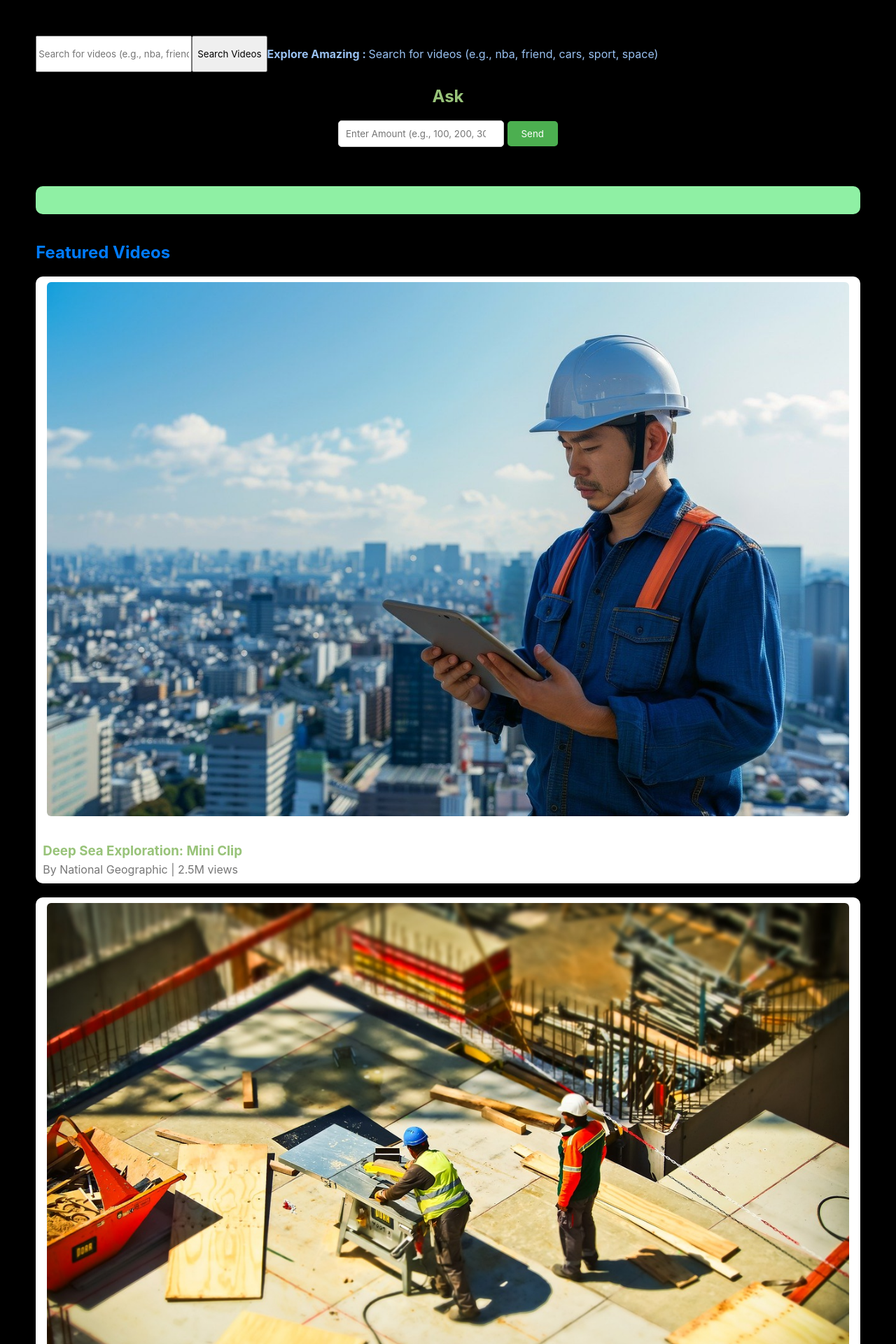
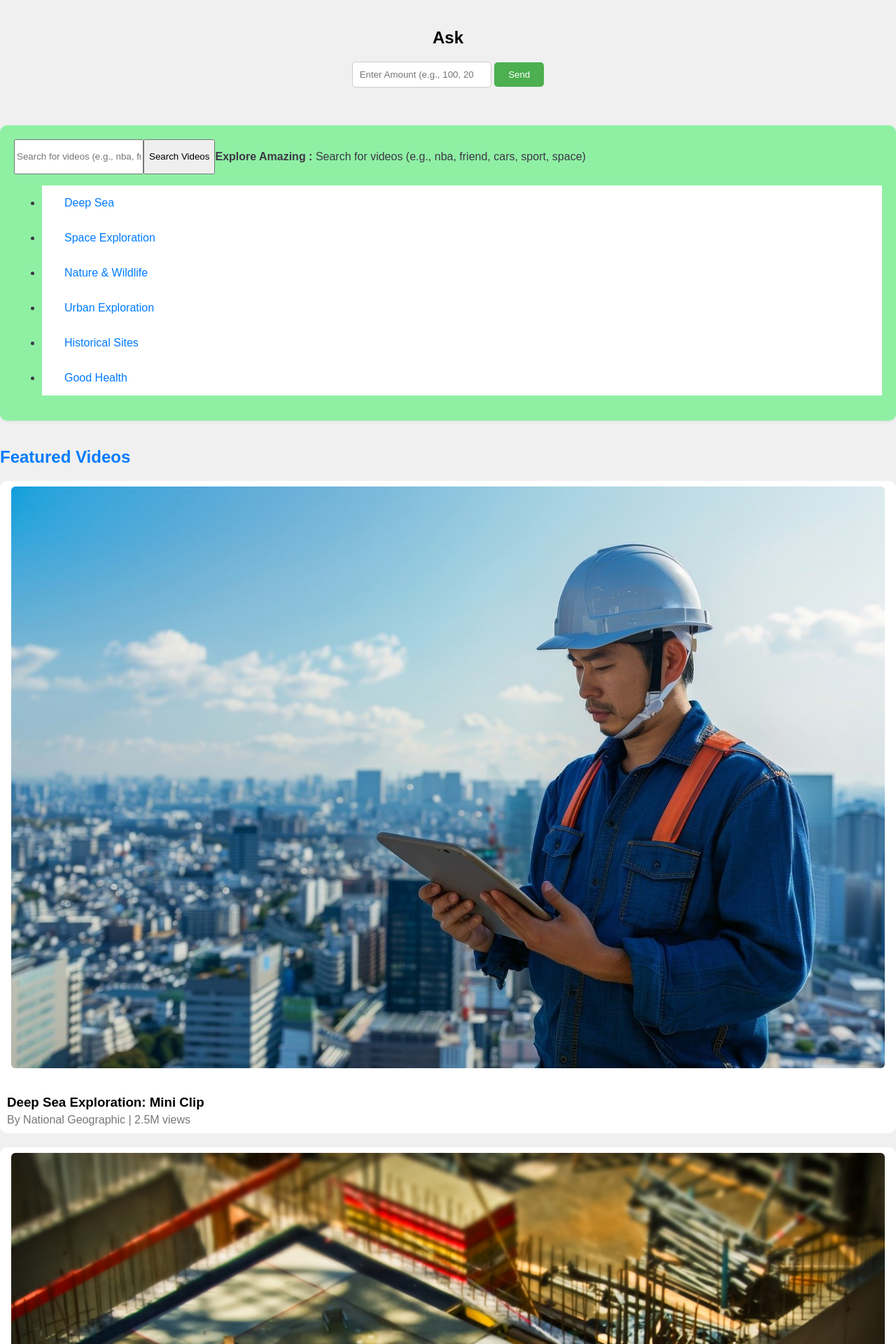
Before and after one commit to Kvnbbg/Vision-Week-Virtual-Exploration, a PHP site: page / in a window 1280 px wide. Shown: the top 1920 px of the page at 70% size. Run offline with PHP 8.4, Linux system fonts and the light colour scheme.

Commit message:
improve the UI/UX

```diff
--- a/index.html
+++ b/index.html
@@ -8,12 +8,6 @@
 </head>
 <body>
   <aside>
-    <section class="search-bar" style="display: inline-flex; position: left">
-      <input type="text" id="search-input" placeholder="Search for videos (e.g., nba, friend, cars, sport, space)">
-      <button id="search-button">Search Videos</button>  <p><strong>Explore Amazing : </strong>Search for videos (e.g., nba, friend, cars, sport, space)</p>
-      <!-- <div id="vision-discovery-content" style="display: none;"> <p>Welcome to the world of Vision Discovery! Here you'll find incredible exploration videos that will transport you to new and exciting places.</p>
-        <div class="loading-animation"> </div>-->
-    </section>
     <section id="transaction-animation" style="text-align: center; padding: 20px; position: right;">
       <h2>Ask</h2>
       <input type="number" id="amount" placeholder="Enter Amount (e.g., 100, 200, 300)">
@@ -25,6 +19,12 @@
   <main>
     <nav style="display: inline;">
       <section class="categories">
+      <section class="search-bar" style="display: inline-flex; position: left">
+        <input type="text" id="search-input" placeholder="Search for videos (e.g., nba, friend, cars, sport, space)">
+        <button id="search-button">Search Videos</button>  <p><strong>Explore Amazing : </strong>Search for videos (e.g., nba, friend, cars, sport, space)</p>
+        <!-- <div id="vision-discovery-content" style="display: none;"> <p>Welcome to the world of Vision Discovery! Here you'll find incredible exploration videos that will transport you to new and exciting places.</p>
+          <div class="loading-animation"> </div>-->
+      </section>
         <ul>
           <li><a href="#">Deep Sea</a></li>
           <li><a href="#">Space Exploration</a></li>
@@ -104,22 +104,14 @@
 
   <section class="social-sharing">
     <h3>Share the Adventure</h3>
-    <a href="#"><i class="fab fa-facebook-f"></i> Share on Facebook</a>
+    <a href="https://www.facebook.com/profile.php?id=61557626589574" target="_blank" class="social-icon facebook""><i class="fab fa-facebook-f"></i> Share on Facebook</a>
     <a href="https://twitter.com/techandstream"><i class="fab fa-twitter"></i> Tweet about it</a>
   </section>
   </div>
 
-  <script>
-    // Add Javascript code to handle click event
-    document.getElementById("vision-discovery").addEventListener("click", function() {
-      const content = document.getElementById("vision-discovery-content");
-      content.style.display = content.style.display === "none" ? "block" : "none";
-      // Optionally add logic to show/hide loading animation during content toggle
-    });
-  </script>
-  <p>Coming Soon: Integration with wider video platforms for an even bigger library!</p>
+  <p>Coming Soon: Integration with wider video platforms for an even bigger library !</p>
 
-  <p>&copy; 2024 Vision Discovery. All Rights Reserved.</p>
+  <p>&copy; 2024 Vision Week by Kvnbbg. All Rights Reserved.</p>
   </footer>
   <script src="script.js"></script>
 </body>
--- a/script.js
+++ b/script.js
@@ -30,25 +30,10 @@
   });
 
 
+//////////////////////////////////////////////////////////////////////
 
 
-// This file is currently empty.
-// In the future, you can add Javascript functionality here,
-// such as making the upcoming games clickable or updating scores dynamically.
-const searchInput = document.getElementById('search-input');
-const searchButton = document.getElementById('search-button');
-
-searchButton.addEventListener('click', () => {
-  const searchTerm = searchInput.value.toLowerCase();
-
-  // Handle different search terms
-  if (searchTerm === 'nba') {
-    // Open nba.html in the same window (not recommended for production)
-    window.location.href = 'nba.html'; // Consider using a navigation framework for better UX
-  } else {
-    // Redirect to Google search (more appropriate for external search)
-    window.location.href = 'https://www.youtube.com/watch?v=RgB5Ub1GNUU' + searchTerm;
-  }
+//////////////////////////////////////////////////////////////////////
 
   // Simulate opening app.jpg for 3 seconds (not possible due to security restrictions)
   // **Security Note:** Directly opening local files from a web page is not allowed due to security concerns. It could potentially expose user data or compromise system security.
--- a/style.css
+++ b/style.css
@@ -1,9 +1,72 @@
 body {
-  font-family: 'Helvetica Neue', sans-serif;
-  background-color: #000000;
-  color: #99c1f1;
-  margin: 2%;
-  padding: 2%;
+  font-family: Arial, sans-serif;
+  background-color: #f0f0f0;
+  margin: 0;
+  padding:
+}
+
+footer {
+  display: inline-flex;
+  justify-content: center;
+  align-items: center;
+}
+
+p:hover {
+  color: #568028; /* Darker green on hover for important elements */
+}
+
+
+img {
+  max-width: 100%;
+  height: auto;
+  border-radius: 0.375rem;
+  display: block; /* Ensure images are centered */
+  margin: 0 auto 1rem; /* Add some bottom margin */
+}
+
+header {
+  border: none;
+  border-top: 1px solid #ccc; /* Lighter border */
+  margin: 1rem 0;
+}
+
+nav {
+  max-width: 800px;
+  margin: 20px auto;
+  padding: 0 20px;
+}
+
+a {
+  color: #007bff; /* Dark blue */
+  text-decoration: none; /* Remove underline by default */
+  display: inline-block; /* Make anchors behave like buttons */
+  padding: 0.5rem 1rem; /* Add some padding for visual impact */
+}
+a:hover {
+  background-color: #fff; /* White background on hover */
+  color: #007bff; /* Dark blue text on hover */
+  border: 1px solid #99c1f1; /* Subtle border with hover effect */
+  transition: background-color 0.3s ease-in-out;
+}
+
+
+  li {
+    padding: 0.5rem 1rem; /* Consistent padding for list items */
+    cursor: pointer; /* Indicate clickable elements */
+    background-color: #fff; /* White background for contrast */
+  }
+
+  li:hover {
+    background-color: #0069d9; /* Darker blue on hover */
+  }
+
+
+.container {
+  max-width: 100%;
+  height: auto;
+  margin: 0 auto;
+  padding: 2rem;
+  display: flex;
 }
 
 .categories {
@@ -12,9 +75,6 @@ body {
   padding: 20px;
   border-radius: 10px;
   box-shadow: 0 2px 4px rgb(119, 118, 123, 0.1)
-  text-align: center;
-  width: 100%;
-  height: 100%;
 }
 
 
@@ -136,38 +196,9 @@ body {
     margin-top: 10px;
     font-weight: bold;
   }
-
-
-* {
-  box-sizing: border-box;
-  font-family: -apple-system, BlinkMacSystemFont, "Segoe UI", Roboto, Arial, sans-serif;
-}
-
-h1, h2, h3, a {
-  color: #98c379; /* Lime green for important elements */
-}
-
-p:hover {
-  color: #568028; /* Darker green on hover for important elements */
-}
-
-.container {
-  max-width: 1200px;
-  margin: 0 auto;
-  padding: 2rem;
-}
-
-img {
-  max-width: 100%;
-  height: auto;
-  border-radius: 0.375rem;
-  display: block; /* Ensure images are centered */
-  margin: 0 auto 1rem; /* Add some bottom margin */
-}
-
-h1, h2, h3 {
-  margin-top: 0; /* Remove default top margin */
-}
+  #message.success {
+    color: green;
+  }
 
 .games-list {
   padding: 0;
@@ -179,56 +210,6 @@ h1, h2, h3 {
 
 .games-list li strong {
   color: #26a269; /* Use a brighter green for winning team */
-}
-
-header {
-  border: none;
-  border-top: 1px solid #ccc; /* Lighter border */
-  margin: 1rem 0;
-}
-
-
-a {
-  color: #007bff; /* Dark blue */
-  text-decoration: none; /* Remove underline by default */
-  display: inline-block; /* Make anchors behave like buttons */
-  padding: 0.5rem 1rem; /* Add some padding for visual impact */
-}
-  a:hover {
-  border: 1px solid #007bff; /* Subtle border with hover effect */
-  transition: background-color 0.3s ease-in-out; /* Smooth transition */
-  cursor: pointer; /* Indicate clickable element */
-  }
-
-  ul {
-    list-style: none; /* Remove bullet points */
-    padding: 0; /* No default padding */
-    margin: 0; /* No default margin */
-    display: none; /* Hide initially */
-  }
-
-  li {
-    padding: 0.5rem 1rem; /* Consistent padding for list items */
-    cursor: pointer; /* Indicate clickable elements */
-    background-color: #fff; /* White background for contrast */
-  }
-
-  li:hover {
-    background-color: #0069d9; /* Darker blue on hover */
-  }
-nav {
-  max-width: 800px;
-  margin: 20px auto;
-  padding: 0 20px;
-}
-nav a:hover {
-  background-color: #fff; /* White background for main navigation on hover */
-  color: #007bff; /* Dark blue text for main navigation on hover */
-}
-
-nav a.active {
-  background-color: #007bff; /* Dark blue for active main navigation items */
-  color: #fff; /* White text for active main navigation items */
 }
 
 /* Responsive behavior */
@@ -244,9 +225,6 @@ nav a.active {
   }
 }
 
-a:hover {
-  color: #0056b3; /* Darker blue on hover */
-}
 .nba-ball-container {
   display: flex;
   justify-content: center;
@@ -273,11 +251,10 @@ a:hover {
   position: absolute;
   top: 50%;
   left: 50%;
-  transform: translate(-50%, -50%);
+  transform: translate(-50%, -50%) rotate(45deg); /* Rotate for first black stripe */
   width: 20%;
   height: 50%;
   background-color: black;
-  transform: rotate(45deg); /* Rotate for first black stripe */
 }
 
 .nba-ball::after:nth-child(2) {
```
